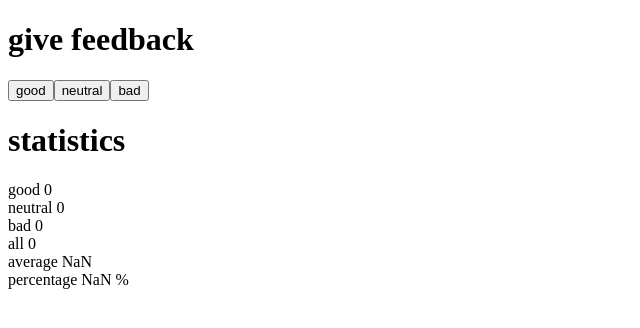
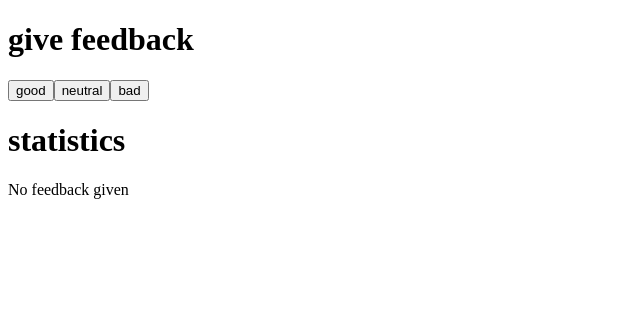
Before and after one commit to Chamath-the-curious/Full-Stack-Course, a React (Vite) app in the folder Part 01/unicafe/: page / in a window 1280 px wide. Shown: the top 328 px of the page, without its empty margins (0-640 px from the left). Built offline with nearby package versions, Linux system fonts and the light colour scheme.

Commit message:
1.9 done

```diff
--- a/Part 01/unicafe/src/App.jsx
+++ b/Part 01/unicafe/src/App.jsx
@@ -22,6 +22,9 @@ const Statistics = (props) => {
   const percentage = () => {
     return props.good / props.all * 100
   }
+
+  if (props.all === 0)
+    return <div>No feedback given</div>
 
   return (
     <div>
```
